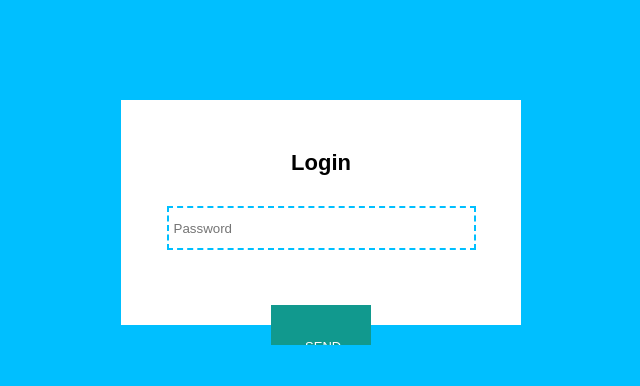
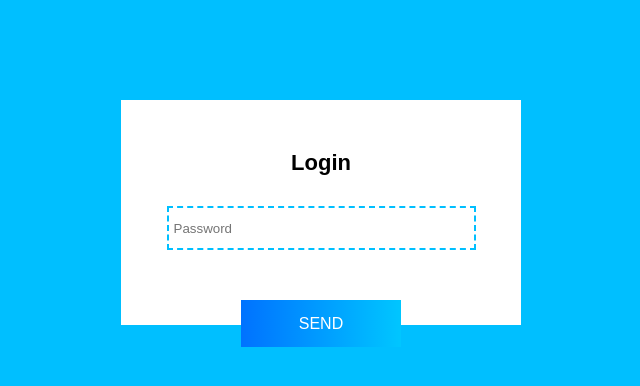
Before and after one commit to TuLLuR/JSHammers, a plain HTML site: page Templates/LogIn/logscreen.html in a window 1280 px wide. Shown: the whole page, without its empty margins (319-959 px from the left). Drawn offline with nearby package versions, Linux system fonts and the light colour scheme.

Commit message:
fixed logscreen btn

```diff
--- a/Templates/LogIn/logscreen.html
+++ b/Templates/LogIn/logscreen.html
@@ -1,22 +1,24 @@
 <!DOCTYPE html>
 <html>
+
 <head>
     <meta charset="utf-8">
     <title></title>
     <link rel="stylesheet" href="logstyle.css">
 </head>
+
 <body>
     <div id="main">
         <div id="title">
             Login
         </div>
         <div class="field">
-  <input type="text" placeholder="Password"/>
+            <input type="text" placeholder="Password" />
 
-
-  <button id="btn"></button>
+            <button class="btn"><span>SEND</span></button>
         </div>
     </div>
+    <script src=""></script>
+</body>
 
-  </body>
 </html>
--- a/Templates/LogIn/logstyle.css
+++ b/Templates/LogIn/logstyle.css
@@ -1,4 +1,3 @@
-@import "http://code.ionicframework.com/ionicons/2.0.1/css/ionicons.min.css";
 body {
     margin: 0px;
     padding: 0px;
@@ -20,7 +19,7 @@ body {
 #title {
     text-align: center;
     font-size: 22px;
-  font-family: arial;
+    font-family: 'Arial';
     font-weight: 600;
     padding: 50px 0 0 0;
 }
@@ -38,45 +37,50 @@ body {
     border: 2px dashed #00bfff;
 }
 
-#btn {
-  height: 40px;
-  width: 100px;
-  background-color: #11998e;
+.btn {
+    border: none;
+    overflow: hidden;
+    position: relative;
+    color: #fff;
+    cursor: pointer;
+    display: block;
     outline: none;
-  border: none;
-  color: white;
-  font-size: 13px;
-  font-family: arial;
-  margin: 55px 0 0 0;
-  overflow: hidden;
+    font-size: 16px;
+    font-weight: 400;
+    line-height: 45px;
+    margin: 50px auto 0;
+    max-width: 160px;
+    position: relative;
+    text-decoration: none;
+    text-transform: uppercase;
+    vertical-align: middle;
+    width: 100%;
+    background: #00c6ff;
+    background: -webkit-linear-gradient(to right, #0072ff, #00c6ff);
+    background: linear-gradient(to right, #0072ff, #00c6ff);
+
 }
 
-#btn:before {
-  display: inline-block;
-  content: 'SEND';
-  position: relative;
-  top: 50%;
-  left: 40%;
-  transform: translate(-50%, -50%);
-  -webkit-transition: all .3s;
+.btn:after {
+    background: #fff;
+    content: "";
+    height: 155px;
+    left: -80px;
+    opacity: .2;
+    position: absolute;
+    top: -50px;
+    transform: rotate(35deg);
+    transition: all 550ms cubic-bezier(0.19, 1, 0.22, 1);
+    width: 35px;
+    z-index: 1;
 }
 
-#btn:hover:before {
-  left: 150%;
+.btn > span {
+    z-index: 20;
+    position: relative;
 }
 
-#btn:after {
-  display: inline-block;
-  height: 30px;
-  width: 30px;
-  background: url('android-send.png');
-  content: '';
-  position: relative;
-  top: 50%;
-  left: -150%;
-  -webkit-transition: all .3s;
+.btn:hover:after {
+    left: 120%;
+    transition: all 550ms cubic-bezier(0.19, 1, 0.22, 1);
 }
-
-#btn:hover:after {
-  left: -25%;
-}
```
Lines whose indentation alone changed are shown as unchanged.
